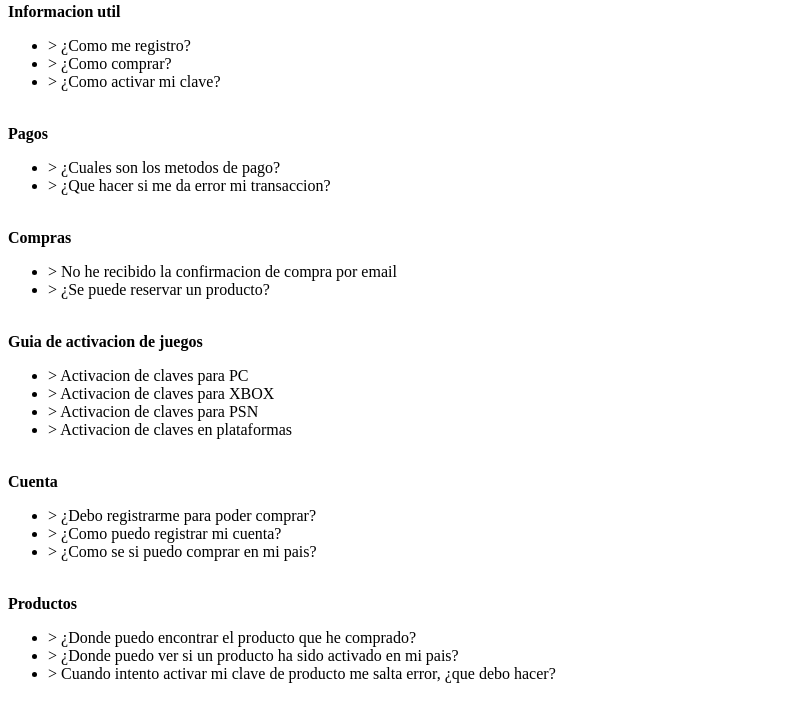
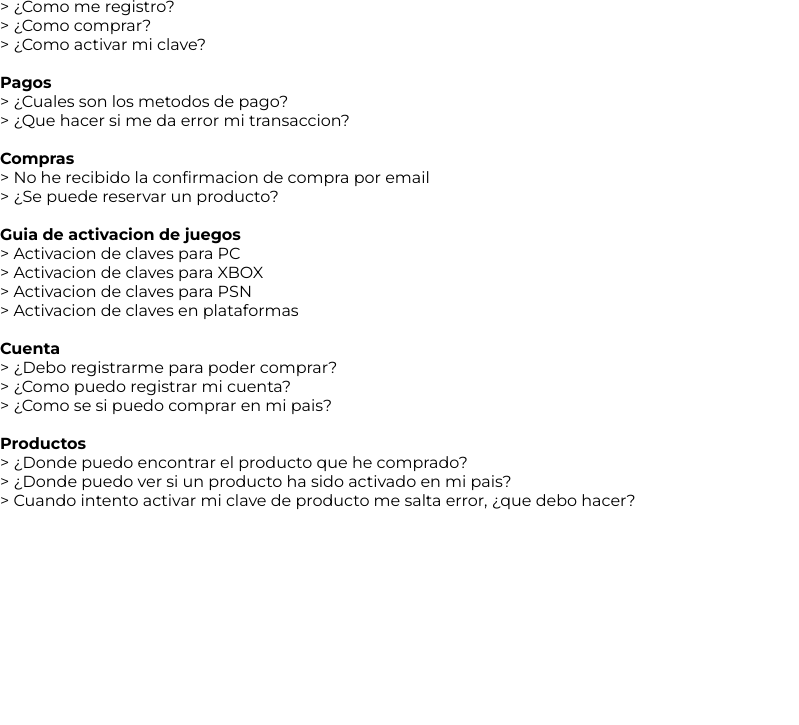
Before and after one commit to Vulthanos/web, a plain HTML site: page HTML_Files/help.html in a window 1280 px wide. Shown: the part 124-849 px from the top of the page, without its empty margins (0-799 px from the left). After the commit the page ends 800 px from the top, so only its background shows below. Drawn offline with Linux system fonts and the light colour scheme; the site is published under a folder, as on GitHub Pages, so addresses that start at the root find nothing.

Commit message:
corrección de conficto de merge

```diff
--- a/HTML_Files/help.html
+++ b/HTML_Files/help.html
@@ -3,7 +3,7 @@
 <head>
     <meta charset="UTF-8">
     <link href="https://fonts.googleapis.com/css2?family=Montserrat:wght@300;400;500;700;900&family=Raleway:wght@300;400;700&display=swap" rel="stylesheet">
-    <link rel="stylesheet" type="text/css" href="/CSS_Files/help-style.css">
+    <link rel="stylesheet" type="text/css" href="../CSS_Files/help-style.css">
     <title>VULTHANOS</title>
 </head>
 <body>
```
Also changed, not shown: HTML_Files/profile_page.html (+1 -1 lines).
